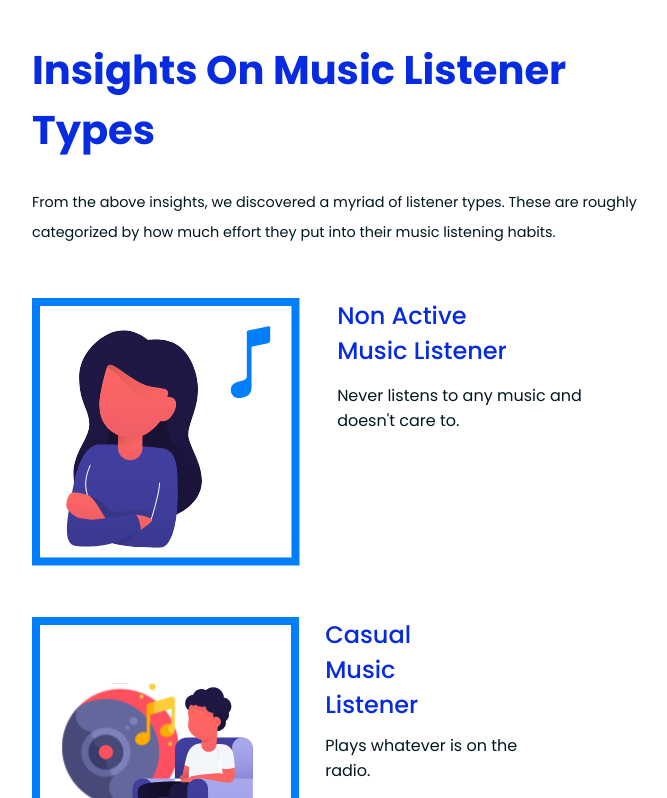
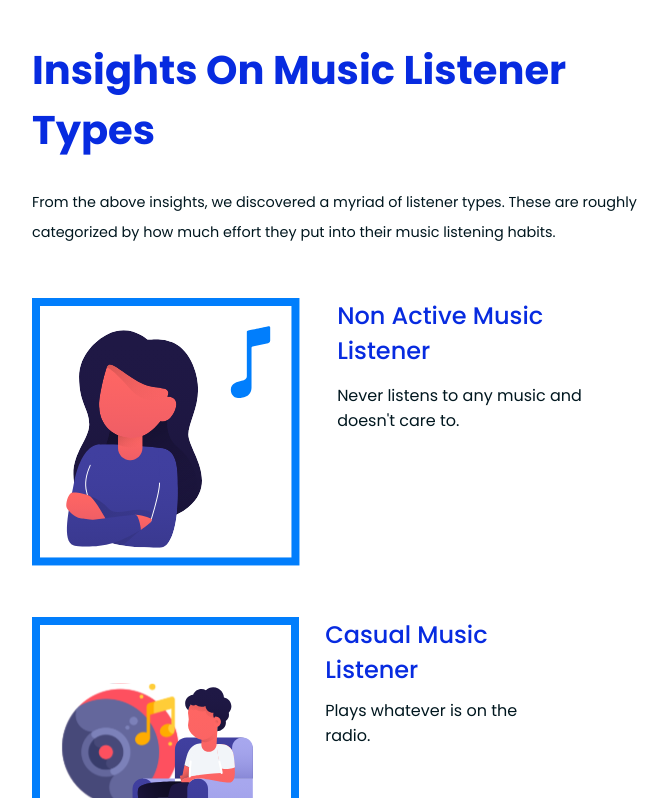
Before and after one commit to javontaymcelroy/kerrymcphearson-portfolio, a React (Create React App) app in the folder kp-portfolio/: page /cloutcharts in a window 1280 px wide. Shown: the part 6029-6827 px from the top of the page, without its empty margins (288-955 px from the left). Built offline with nearby package versions, Linux system fonts and the light colour scheme.

Commit message:
text updated

```diff
--- a/kp-portfolio/src/App.css
+++ b/kp-portfolio/src/App.css
@@ -2,3 +2,7 @@
   width: 100%;
   margin: 0 auto;
 }
+
+p {
+  ont-family: "Roboto", sans-serif;
+}
--- a/kp-portfolio/src/Components/CloutCharts/CloutCharts.scss
+++ b/kp-portfolio/src/Components/CloutCharts/CloutCharts.scss
@@ -44,7 +44,7 @@
       .listener__header {
         color: #072be0;
         font-weight: 500;
-        width: 50%;
+        width: 80%;
         margin: 0 10%;
       }
 
```
